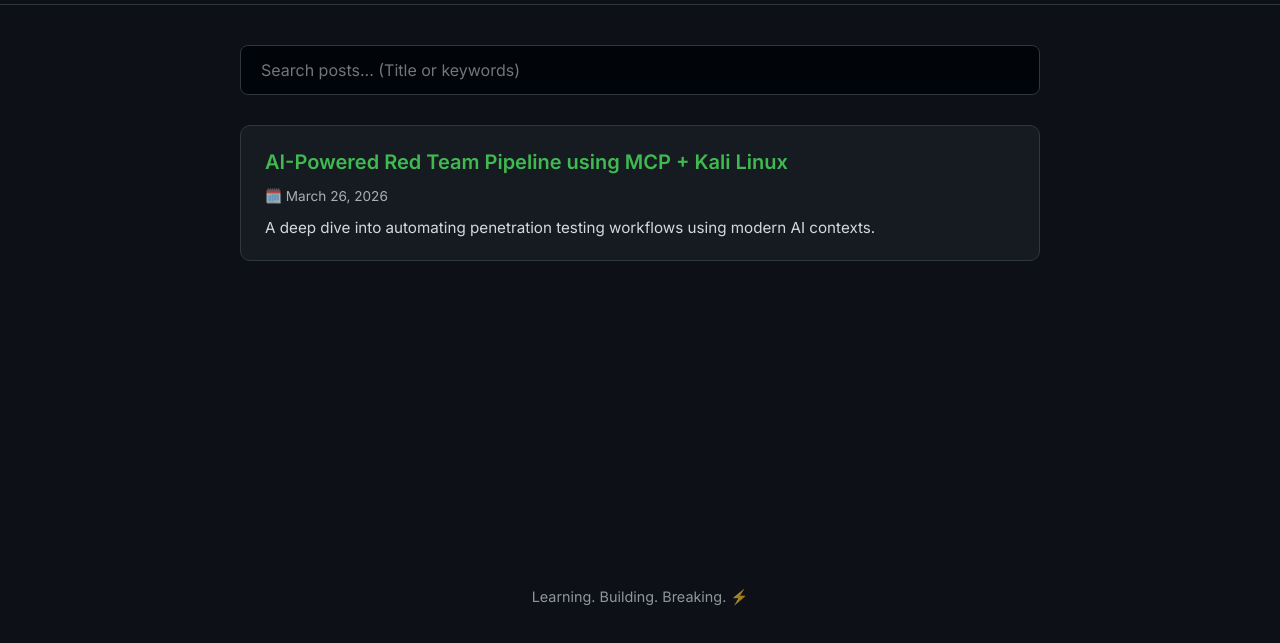
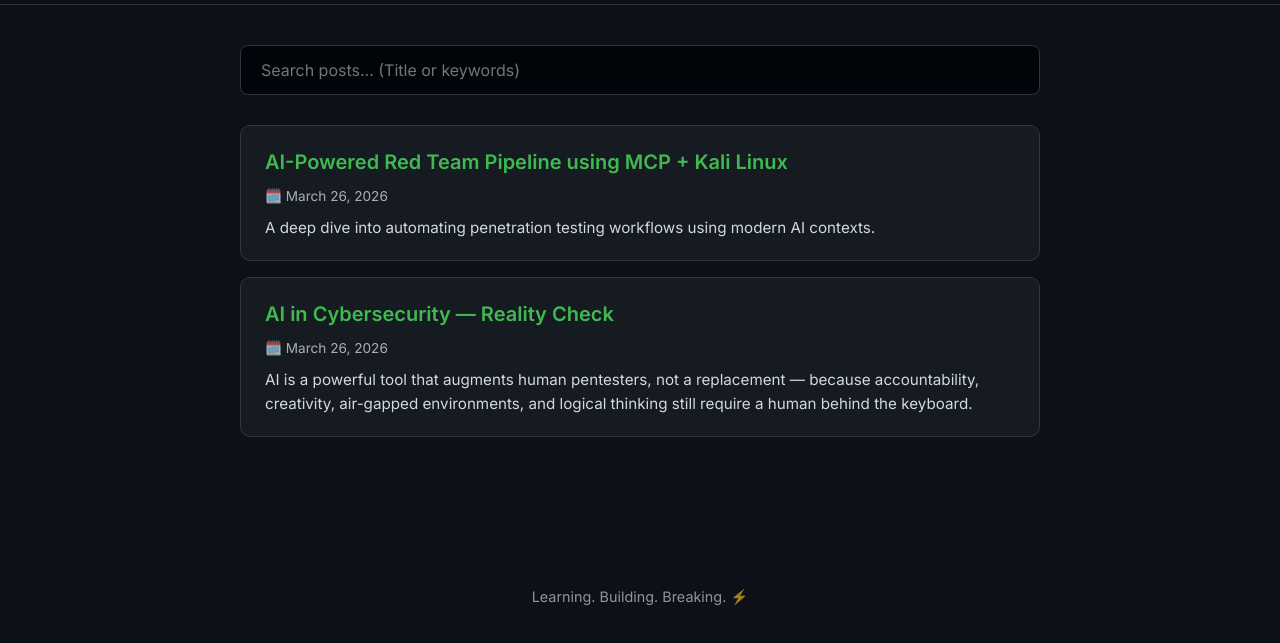
Before and after one commit to giriaryan694-a11y/AryterLog, a plain HTML site: page index.html in a window 1280 px wide. Shown: the part 73-716 px from the top of the page. Drawn offline with nearby package versions, Linux system fonts and the light colour scheme.

Commit message:
Update index.html

```diff
--- a/index.html
+++ b/index.html
@@ -234,6 +234,13 @@
         date: "March 26, 2026",
         summary: "A deep dive into automating penetration testing workflows using modern AI contexts.",
         file: "posts/AI-Powered Red Team Pipeline using MCP + Kali Linux.md"
+      },
+      {
+        id: "ai-reality-in-cyber", // Used for the URL (e.g. #post-ai-red-team)
+        title: "AI in Cybersecurity — Reality Check",
+        date: "March 26, 2026",
+        summary: "AI is a powerful tool that augments human pentesters, not a replacement — because accountability, creativity, air-gapped environments, and logical thinking still require a human behind the keyboard.",
+        file: "posts/AI in Cybersecurity — Reality Check.md"
       }
     ];
 
```
